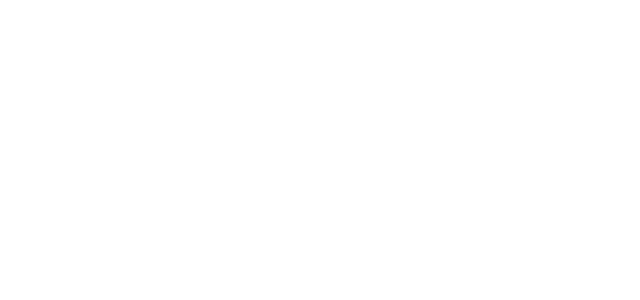
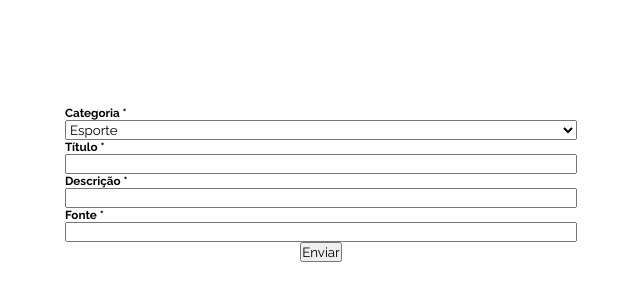
Before and after one commit to nicolasduma/TheNews, a React (Create React App) app in the folder project/: page /app/user/addNews in a window 1280 px wide. Shown: the part 216-516 px from the top of the page, without its empty margins (319-959 px from the left). Built offline with nearby package versions, Linux system fonts and the light colour scheme.

Commit message:
add AddNews page

```diff
--- a/project/src/App/Routes.js
+++ b/project/src/App/Routes.js
@@ -1,6 +1,6 @@
 import { BrowserRouter as Router, Route, Switch } from 'react-router-dom'
 
-import { Home, News } from './pages'
+import { Home, News, AddNews } from './pages'
 
 function Routes({ states }) {
   return (
@@ -13,6 +13,9 @@ function Routes({ states }) {
           <Route exact path={'/news/:id'}>
             <News allNews={states.allNews} />
           </Route>
+          <Route exact path={'/app/user/addNews/'}>
+            <AddNews />
+          </Route>
         </Switch>
       </main>
     </Router>
--- /dev/null
+++ b/project/src/App/pages/AddNews/index.js
@@ -0,0 +1,36 @@
+import { Head } from '../../components'
+
+import { Conteiner, Select, Input } from './styles'
+
+function AddNews() {
+  return (
+    <Conteiner className="AddNews">
+      <Head htmlAttributes={{ lang: 'pt-br' }} title="TheNews - adicionar notícia" />
+      <div>
+        <h3>Categoria *</h3>
+        <Select>
+          <option>Esporte</option>
+        </Select>
+      </div>
+
+      <div>
+        <h3>Título *</h3>
+        <Input type="text" maxLength={40} />
+      </div>
+
+      <div>
+        <h3>Descrição *</h3>
+        <Input type="text" maxLength={1000} />
+      </div>
+
+      <div>
+        <h3>Fonte *</h3>
+        <Input type="text" maxLength={20} />
+      </div>
+
+      <button>Enviar</button>
+    </Conteiner>
+  )
+}
+
+export default AddNews
--- /dev/null
+++ b/project/src/App/pages/AddNews/styles.js
@@ -0,0 +1,26 @@
+import styled from 'styled-components'
+
+export const Conteiner = styled.div`
+  width: 100%;
+  height: 100vh;
+  display: flex;
+  flex-direction: column;
+  justify-content: center;
+  align-items: center;
+`
+
+const Label = styled.label`
+  font-size: 2.2rem;
+`
+
+const inputAndSelect = `
+  width: 40vw;
+`
+
+export const Select = styled.select`
+  ${inputAndSelect}
+`
+
+export const Input = styled.input`
+  ${inputAndSelect}
+`
--- a/project/src/App/pages/index.js
+++ b/project/src/App/pages/index.js
@@ -1,2 +1,3 @@
 export { default as Home } from './Home'
 export { default as News } from './News'
+export { default as AddNews } from './AddNews'
```
